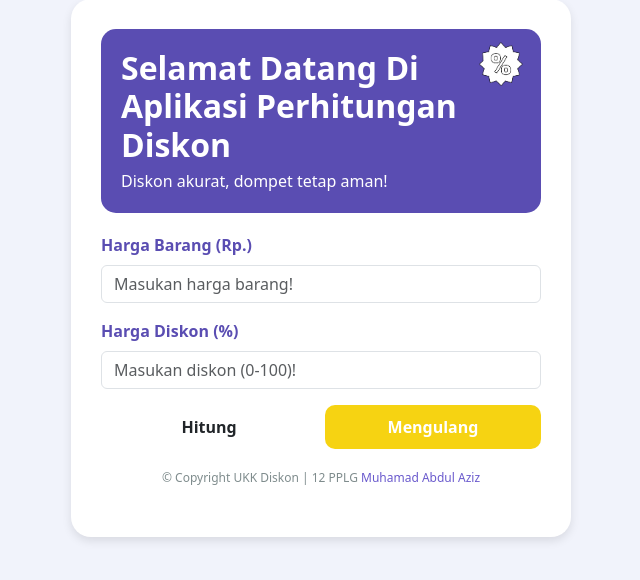
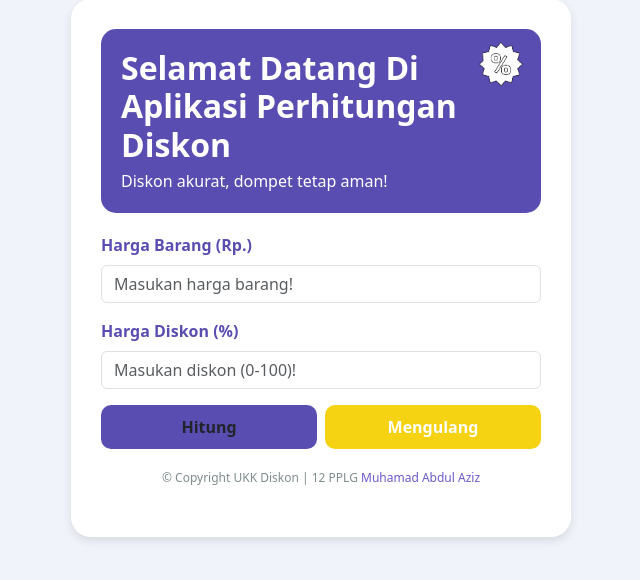
Before and after one commit to Dulzx/muhamad-abdul-aziz-ukk-diskon, a PHP site: page / in a window 1280 px wide, with the pointer over the restyled element. Shown: the part 132-712 px from the top of the page, without its empty margins (319-959 px from the left). Run offline with PHP 8.4, Linux system fonts and the light colour scheme.

Commit message:
Update index.php

```diff
--- a/index.php
+++ b/index.php
@@ -67,6 +67,9 @@
     }
     #resetButton {
         background-color: #df1b05;
+    }
+    .btn-custom:hover {
+        background-color: #5a4db2;
     }
     .terms {
         color: #7f8c8d;
```
